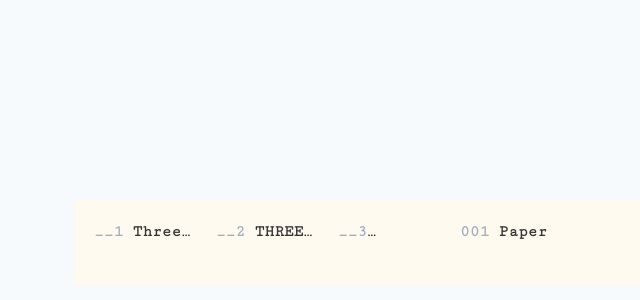
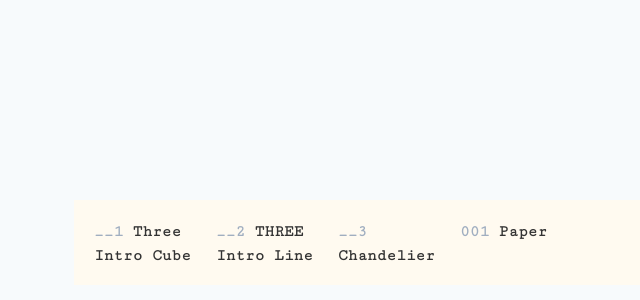
Before and after one commit to YenTingWu/420, a Next.js app: page / in a window 1280 px wide. Shown: the part 158-458 px from the top of the page, without its empty margins (241-881 px from the left). Built offline with nearby package versions, Linux system fonts and the light colour scheme.

Commit message:
chore: upgrade

```diff
--- a/pages/__3.tsx
+++ b/src/pages/__3.tsx
@@ -1,3 +1,5 @@
+"use client";
+
 import React, { useEffect, useRef } from "react";
 import type { NextPage } from "next";
 import { DefaultLayout } from "@components/DefaultLayout";
--- a/pages/_app.tsx
+++ b/src/pages/_app.tsx
@@ -1,6 +1,6 @@
 import type { AppProps } from "next/app";
 import { ChakraProvider } from "@chakra-ui/react";
-import theme from "../theme";
+import theme from "../../theme";
 import "@fontsource/cutive-mono";
 
 function MyApp({ Component, pageProps }: AppProps) {
--- a/pages/index.tsx
+++ b/src/pages/index.tsx
@@ -1,9 +1,11 @@
+"use client";
+
 import type { NextPage } from "next";
 import Link from "next/link";
 import { SEO } from "@components/SEO";
 import { DefaultLayout } from "@components/DefaultLayout";
 import { chakra } from "@chakra-ui/system";
-import { SimpleGrid, GridItem, Link as CharkraLink } from "@chakra-ui/layout";
+import { SimpleGrid, GridItem } from "@chakra-ui/layout";
 
 const linkConfig = [
   {
@@ -46,14 +48,14 @@ const Home: NextPage = () => {
             h="45px"
           >
             <Link href={`/${index}`} passHref={true}>
-              <CharkraLink noOfLines={1}>
+              {/* <CharkraLink noOfLines={1}> */}
               <chakra.span fontWeight="bold" color="gray.400">
                 {index}
               </chakra.span>{" "}
               <chakra.span fontWeight="bold" color="black">
                 {name}
               </chakra.span>
-              </CharkraLink>
+              {/* </CharkraLink> */}
             </Link>
           </GridItem>
         ))}
--- a/tsconfig.json
+++ b/tsconfig.json
@@ -17,7 +17,7 @@
     "baseUrl": ".",
     "paths": {
       "@components/*": ["./src/components/*"],
-      "@pages/*": ["./pages/*"]
+      "@pages/*": ["src/pages/*"]
     }
   },
   "include": ["next-env.d.ts", "**/*.ts", "**/*.tsx"],
```
Also changed, not shown: package.json (+9 -8 lines), src/pages/001.tsx (renamed from pages/001.tsx), src/pages/__1.tsx (renamed from pages/__1.tsx), src/pages/__2.tsx (renamed from pages/__2.tsx), 1 other file (tests, documents, lock files or other folders). Lines whose indentation alone changed are shown as unchanged.
